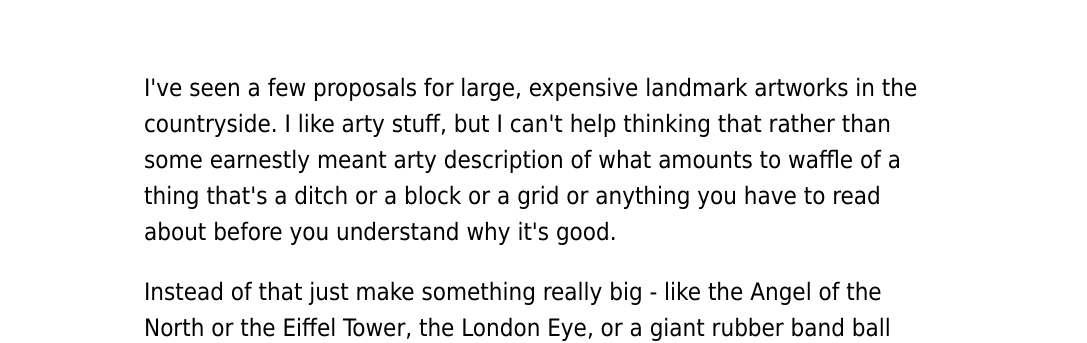
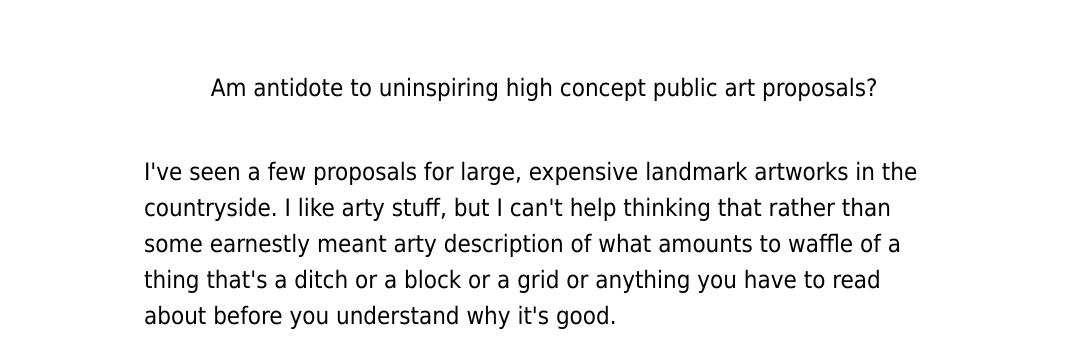
Before and after one commit to chrisdennett/fork-in-hill, a plain HTML site: page index.html in a window 1280 px wide. Shown: the part 460-803 px from the top of the page, without its empty margins (96-1183 px from the left). Drawn offline with Linux system fonts and the light colour scheme.

Commit message:
Content update

```diff
--- a/index.html
+++ b/index.html
@@ -136,6 +136,7 @@
       <h1>
         Hill Fork
       </h1>
+<p>Am antidote to uninspiring high concept public art proposals? </p>
     </header>
     <main>
       <section>
```
